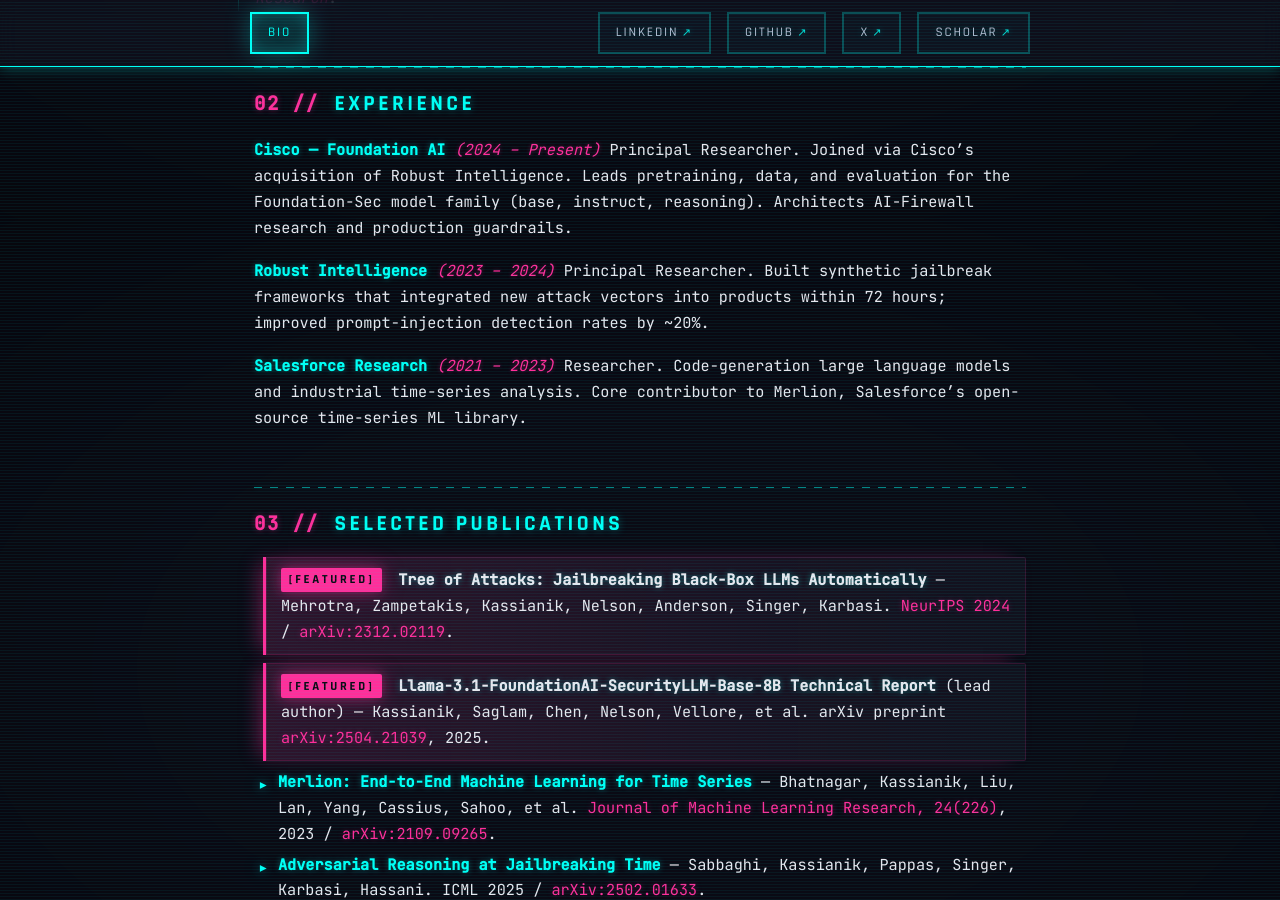
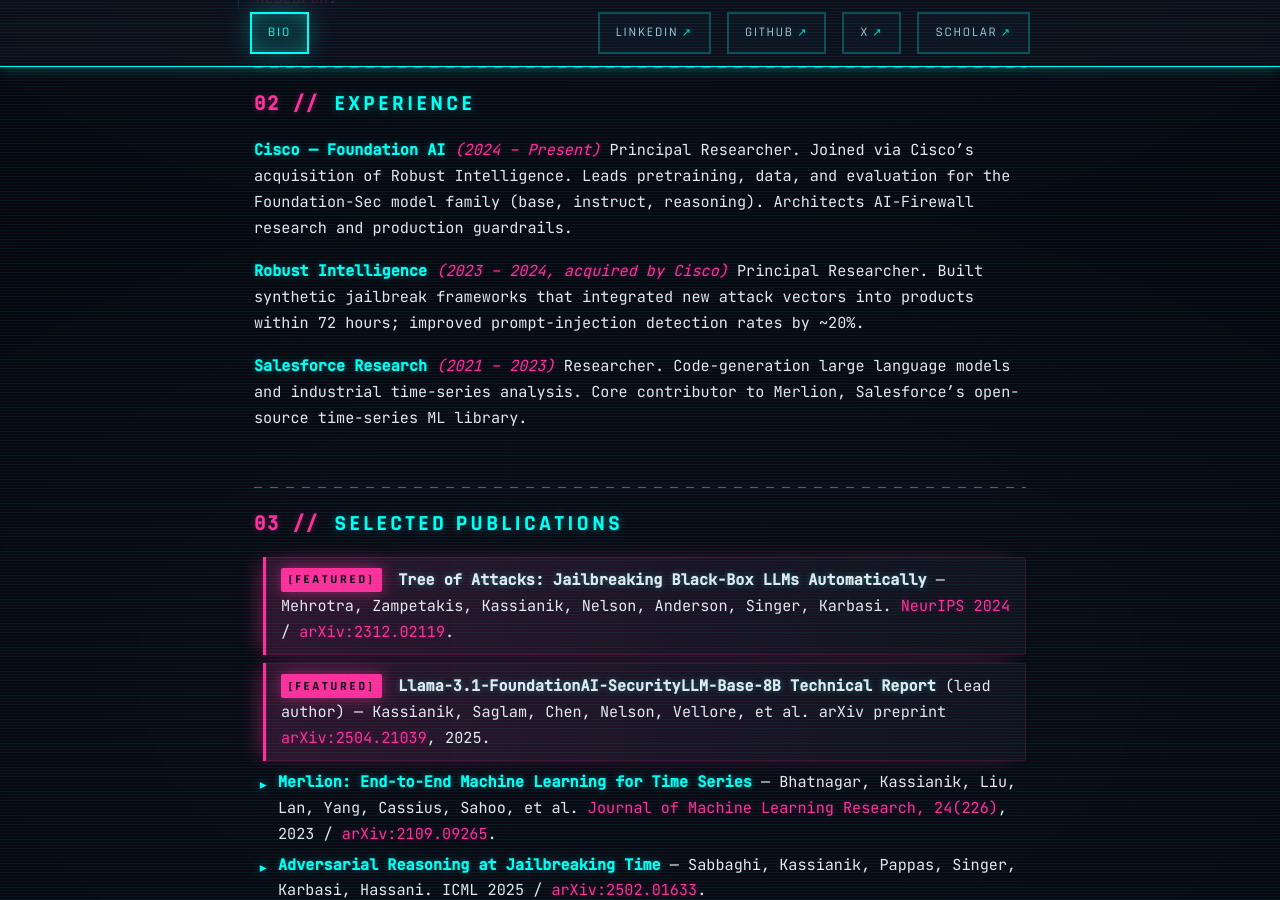
Before and after one commit to paulkass/paulkass.github.io, a Jekyll site: the page built from index.md, in a window 1280 px wide and 900 px high, scrolled down 681 px. Built offline with Jekyll 4.4.1, drawn with Linux system fonts in a browser that asks for light colours.

Commit message:
Note Robust Intelligence acquisition by Cisco
Inline parenthetical on the Experience entry so the company name and the
Cisco connection sit together.

Co-Authored-By: Claude Opus 4.7 <noreply@anthropic.com>

```diff
--- a/index.md
+++ b/index.md
@@ -35,7 +35,7 @@ Leads pretraining, data, and evaluation for the Foundation-Sec model family
 (base, instruct, reasoning). Architects AI-Firewall research and production
 guardrails.
 
-**Robust Intelligence** *(2023 – 2024)*
+**Robust Intelligence** *(2023 – 2024, acquired by Cisco)*
 Principal Researcher. Built synthetic jailbreak frameworks that integrated new
 attack vectors into products within 72 hours; improved prompt-injection
 detection rates by ~20%.
```
